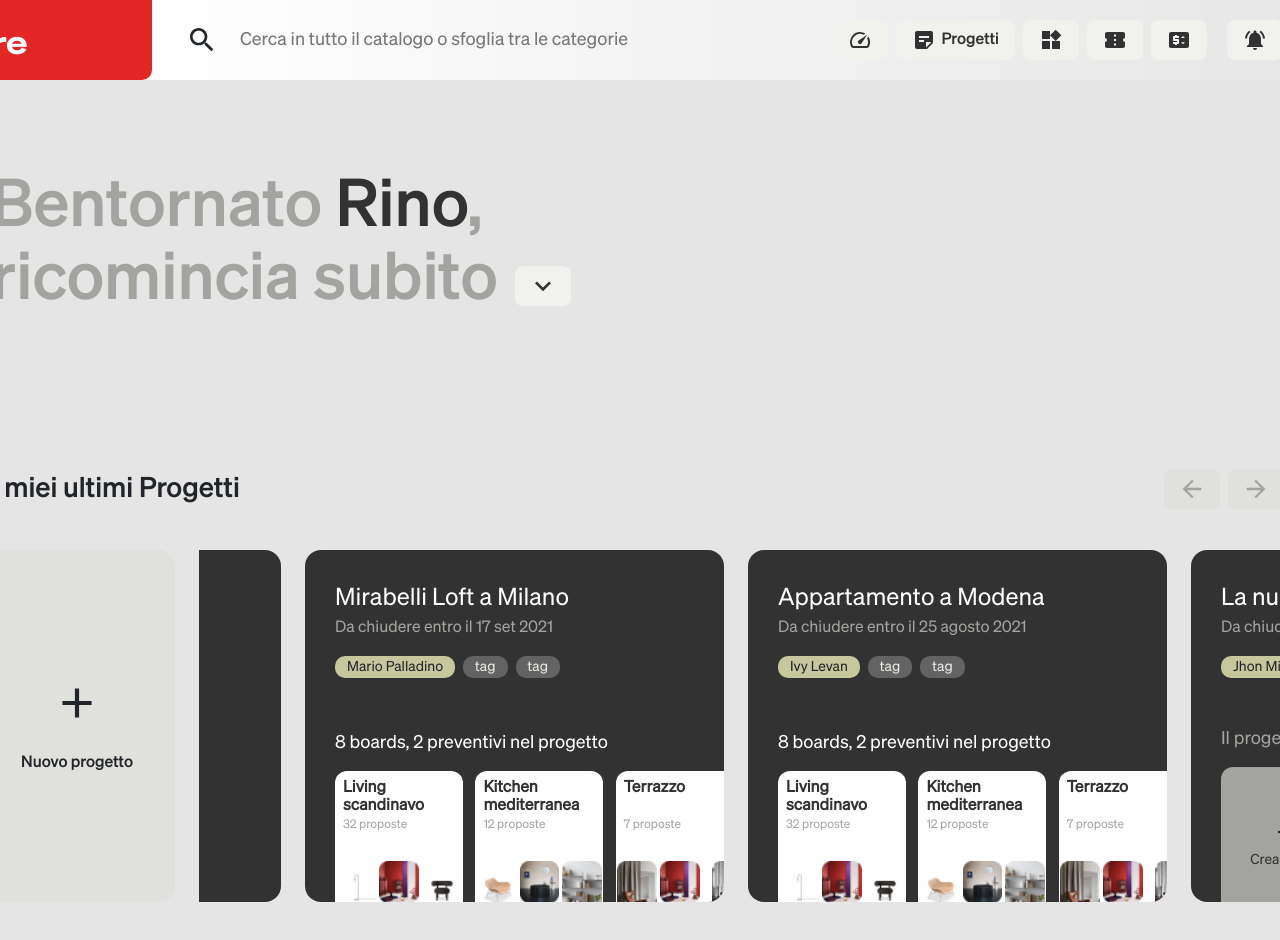
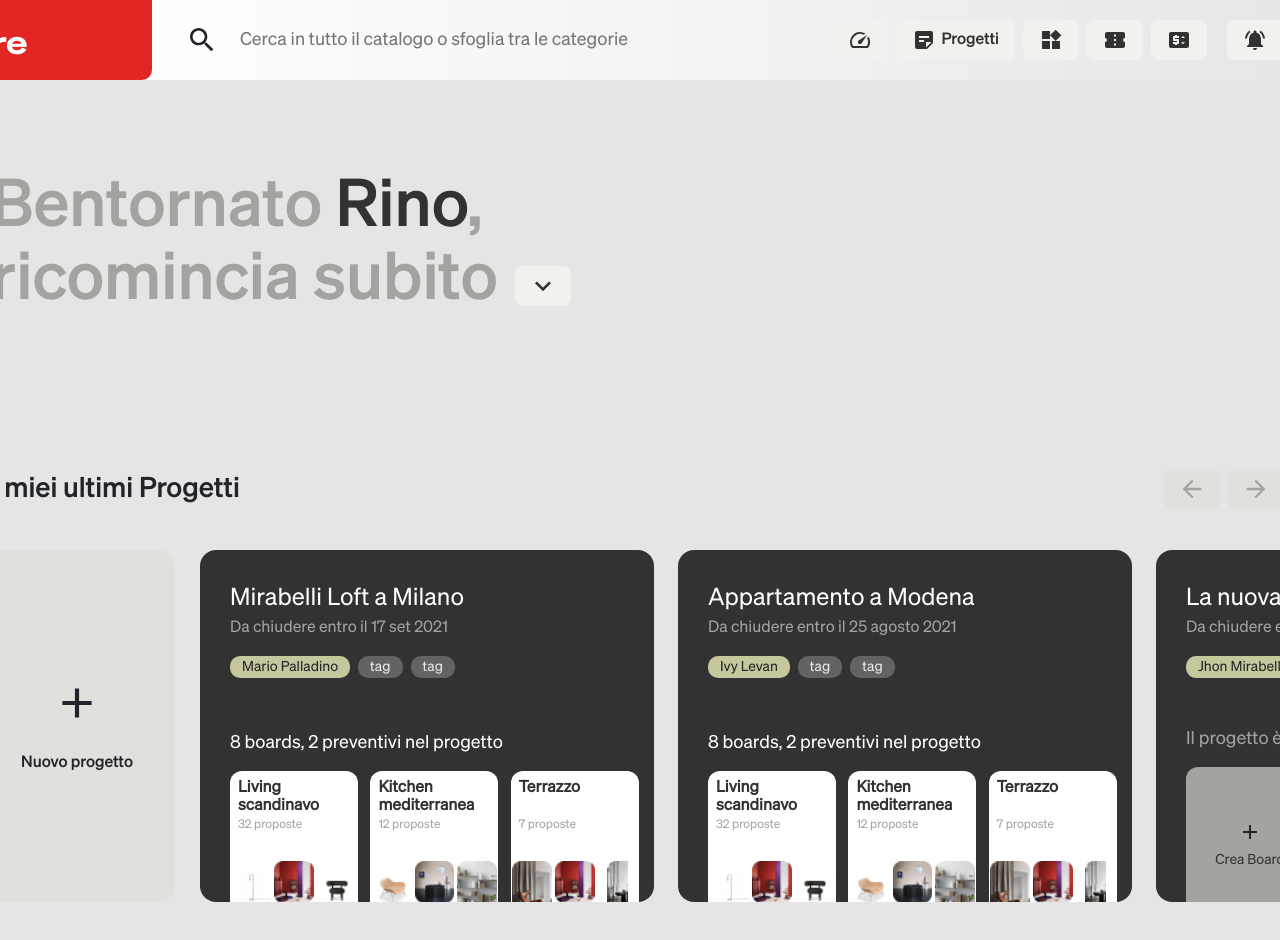
Before and after one commit to silc22/figma, a React (Create React App) app: page / in a window 1280 px wide. Shown: the top 940 px of the page. Built offline with nearby package versions, Linux system fonts and the light colour scheme.

Commit message:
style finished

```diff
--- a/src/App.css
+++ b/src/App.css
@@ -405,7 +405,7 @@ p{
 }
 
 .slider{
-    width: 1255px;
+    width: 1360px;
     height: 360px;
     border-radius: 16px;
   }
```
Also changed, not shown: 1 other file (tests, documents, lock files or other folders).
